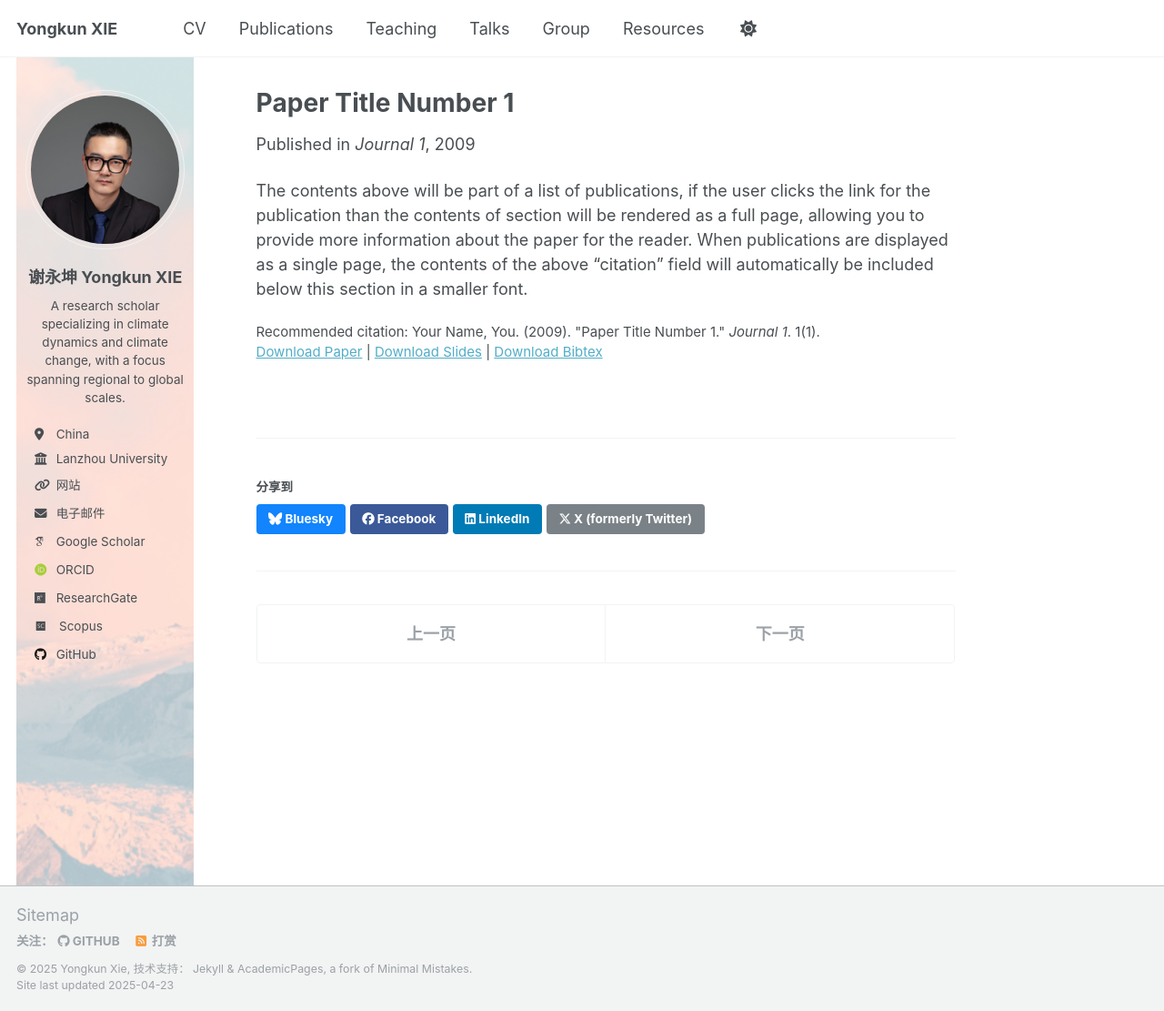
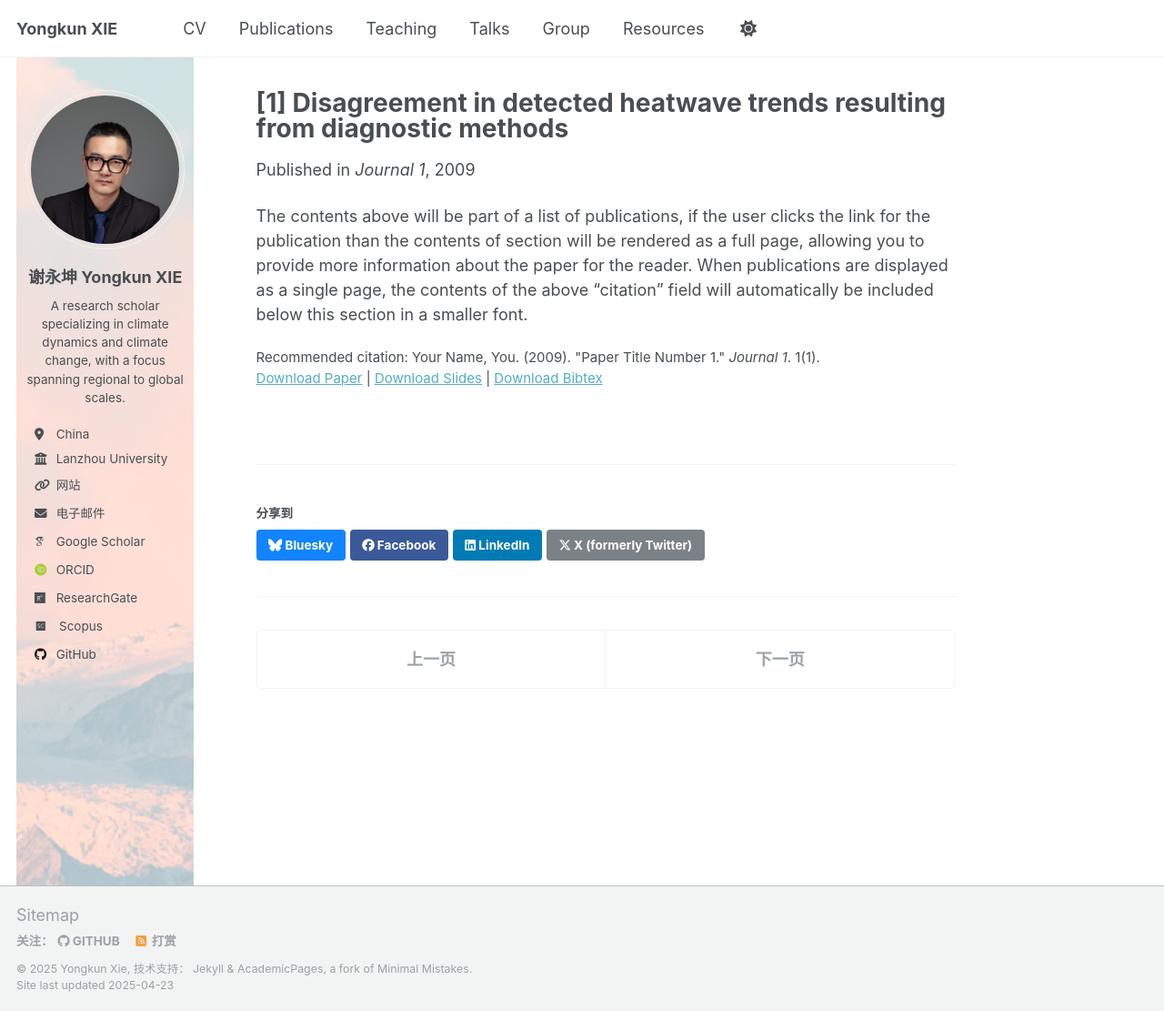
Before and after one commit to yongkunxie/yongkunxie.github.io, a Jekyll site: the page built from _publications/2025-03-03-zhang-GRL.md, in a window 1280 px wide and 1111 px high. Shown: the whole window at 91% size. Built offline with Jekyll 4.4.1, drawn with Linux system fonts in a browser that asks for light colours; some web fonts are replaced.

Commit message:
Update and rename 2009-10-01-paper-title-number-1.md to 2025-03-03-zhang-GRL.md

```diff
--- a/_publications/2009-10-01-paper-title-number-1.md
+++ b/_publications/2025-03-03-zhang-GRL.md
@@ -1,8 +1,8 @@
 ---
-title: "Paper Title Number 1"
+title: "[1] Disagreement in detected heatwave trends resulting from diagnostic methods"
 collection: publications
 category: manuscripts
-permalink: /publication/2009-10-01-paper-title-number-1
+permalink: /publication/2025-03-03-zhang-GRL
 excerpt: 'This paper is about the number 1. The number 2 is left for future work.'
 date: 2009-10-01
 venue: 'Journal 1'
```
